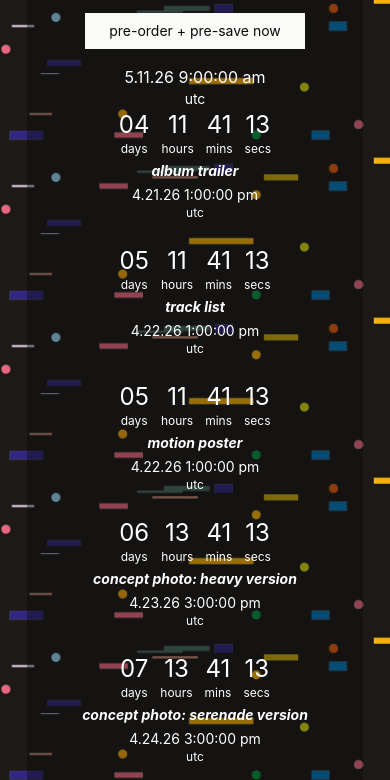
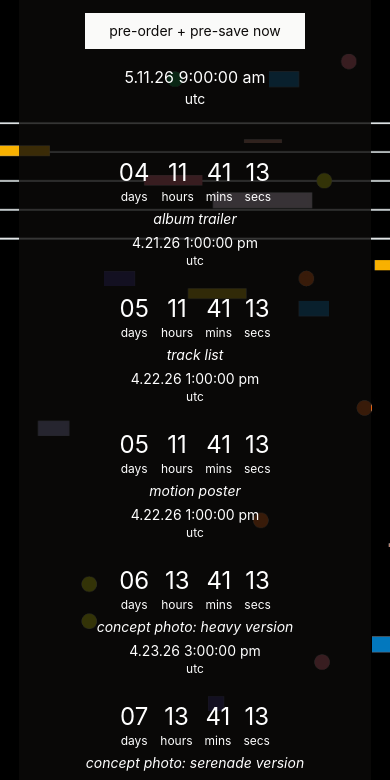
Before and after one commit to heismauri/countdown-to, an Astro site: page / in a window 390 px wide. Shown: the part 247-1027 px from the top of the page. Built offline with nearby package versions, Linux system fonts and the light colour scheme; Astro itself is replaced by a stand-in of ours.

Commit message:
Modify style responsiveness

```diff
--- a/src/components/Footer.astro
+++ b/src/components/Footer.astro
@@ -1,5 +1,5 @@
 <footer class="absolute bottom-0 left-0 right-0">
-  <p class="text-center text-sm py-3">
+  <p class="text-center text-sm py-4">
     by
     <a
       class="underline hover:opacity-75"
--- a/src/pages/index.astro
+++ b/src/pages/index.astro
@@ -73,9 +73,9 @@
     <div class="m-5">JavaScript is disabled in your browser. Please enable it to view this page.</div>
   </noscript>
   <main class="container mx-auto min-h-svh flex flex-col justify-center items-center px-4 py-12">
-    <div class="max-w-md md:max-w-2xl px-6 py-6 bg-stone-950/40">
-      <div class="md:flex gap-x-6 gap-y-12 justify-center">
-        <div class="flex flex-col justify-center items-center">
+    <div class="max-w-md md:max-w-2xl px-6 py-6 bg-stone-950/80 animate-[fade-in-right_1s_ease-out]">
+      <div class="grid md:flex gap-x-6 gap-y-12 justify-center">
+        <div class="md:w-1/2 flex flex-col justify-center items-center px-2">
           <img class="text-center pointer-events-none max-w-2xs" src={logo.src} alt="NMIXX logo" />
           <Countdown client:load timestamp={1778490000000} class="mt-4" keepAfterEnd>
             <a href="https://nmixx.lnk.to/HeavySerenade" target="_blank" rel="noopener noreferrer">
@@ -90,11 +90,17 @@
             </a>
           </Countdown>
         </div>
-        <div class="grid grid-cols-1 gap-6 justify-center items-center md:max-h-[70dvh] overflow-scroll empty:hidden">
+        <div
+          class:list={[
+            "md:w-1/2 grid grid-cols-1 gap-6 px-2 justify-center items-center md:max-h-[70dvh] md:overflow-y-auto",
+            "[&::-webkit-scrollbar]:w-1 [&::-webkit-scrollbar-track]:bg-stone-700",
+            "[&::-webkit-scrollbar-thumb]:bg-stone-100"
+          ]}
+        >
           {
             timetable.map((item) => (
               <Countdown client:load timestamp={item.timestamp} small class="mx-auto">
-                <p class="italic font-bold text-sm my-1 lowercase">{item.label}</p>
+                <p class="italic text-sm my-1 lowercase">{item.label}</p>
               </Countdown>
             ))
           }
--- a/src/styles/global.css
+++ b/src/styles/global.css
@@ -1,19 +1,24 @@
 @import "tailwindcss";
+
+body {
+  background-image: url("/background.jpg");
+  background-size: cover;
+  background-position-x: right;
+  background-position-y: center;
+  background-attachment: fixed;
+}
 
 @theme inline {
   --font-sans: var(--font-space-mono);
 }
 
-@keyframes fade-in {
-  from {
+@keyframes fade-in-right {
+  0% {
     opacity: 0;
+    transform: translateX(20px);
   }
   to {
     opacity: 1;
+    transform: translateX(0);
   }
 }
-
-body {
-  background-image: url("/background.png");
-  background-size: auto 160px;
-}
```
Also changed, not shown: public/background.jpg (added), public/background.png (deleted), src/assets/background.svg (deleted), src/assets/hero-placeholder.jpg.
